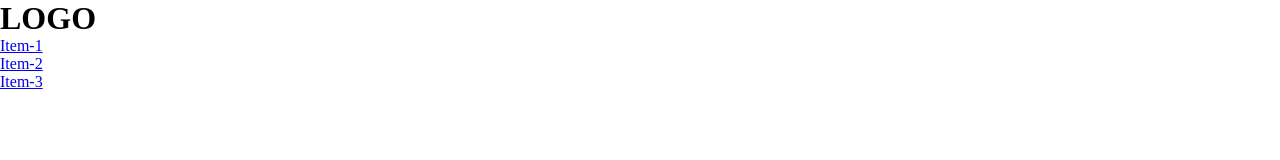
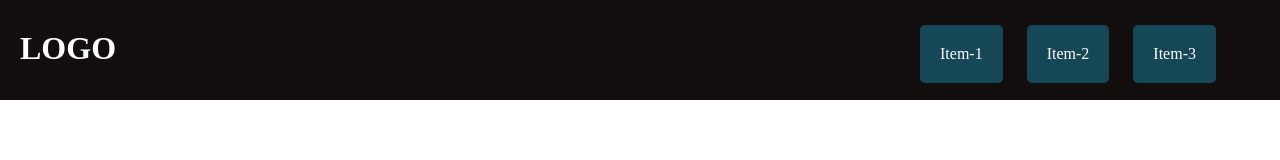
Before and after one commit to 1TDSPG-2024/exemplo-flex, a plain HTML site: page index.html in a window 1280 px wide. Drawn offline with Linux system fonts and the light colour scheme.

Commit message:
Estilizando cabeçalho com CSS

```diff
--- a/css/estilo.css
+++ b/css/estilo.css
@@ -3,3 +3,43 @@
     padding: 0;
     box-sizing: border-box;
 }
+
+#cabecalho{
+    background-color: #130e0e;
+    height: 100px;
+    position: relative;
+    padding: 20px;
+
+    /* Aninhamento de seletores */
+    h1{
+        color: #fff;
+        float: left;
+        position: absolute;
+        top: 30%;
+    }
+
+    nav{
+        float: right;
+        position: absolute;
+        top:25%;
+        right:5%;
+    }
+}
+
+.link{
+    display: inline;
+    margin-left: 20px;
+    a{
+        color: #fff;
+        text-decoration: none;
+        display: inline-block;
+        padding: 20px;
+        border-radius: 5px;
+        background-color: #164756;
+        transition: all 0.4s ease-in-out;
+
+        &:hover{
+            background-color: #4b7e8d;
+        }
+    }
+}
```
Also changed, not shown: index.html (+0 -1 lines).
